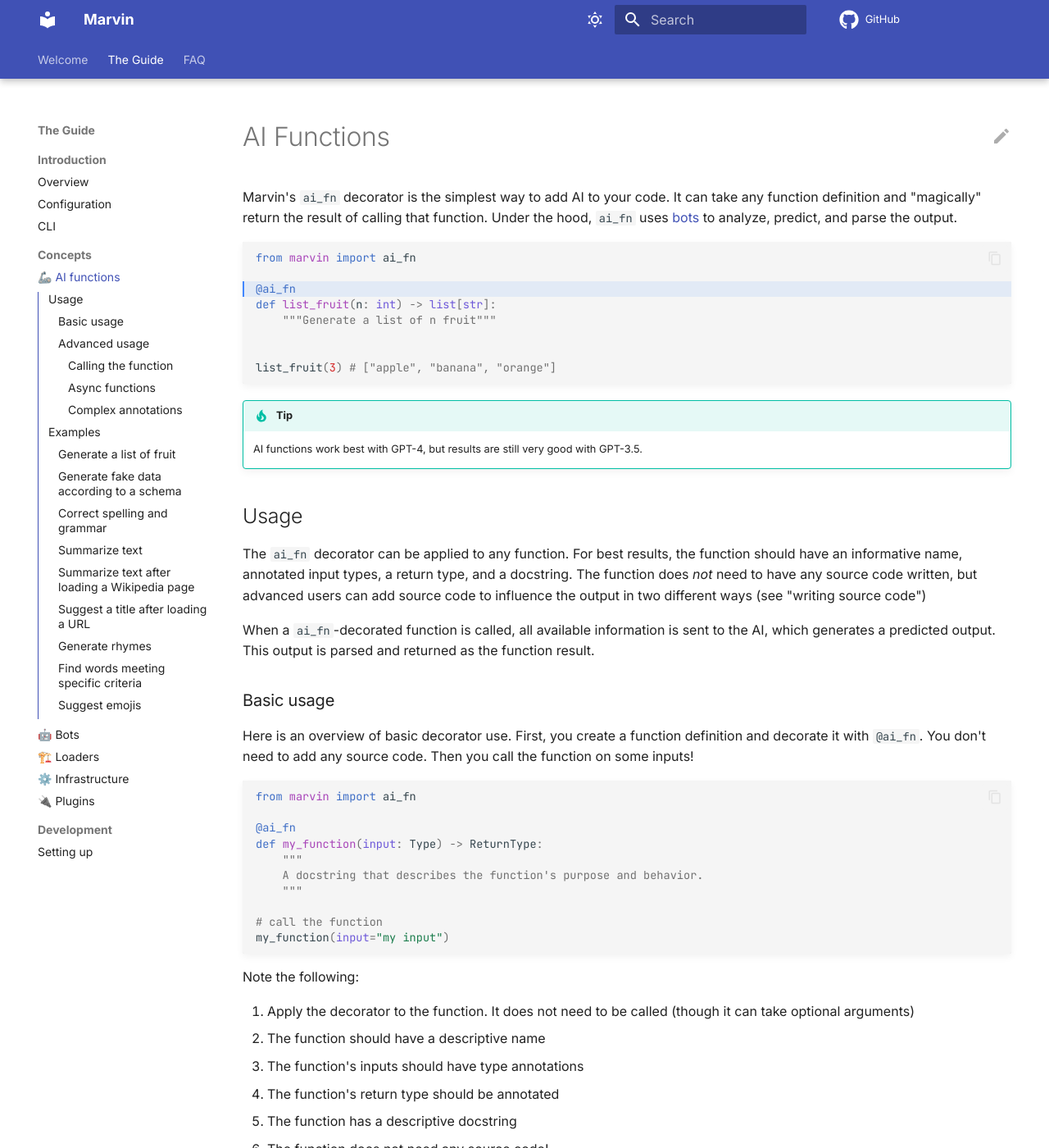
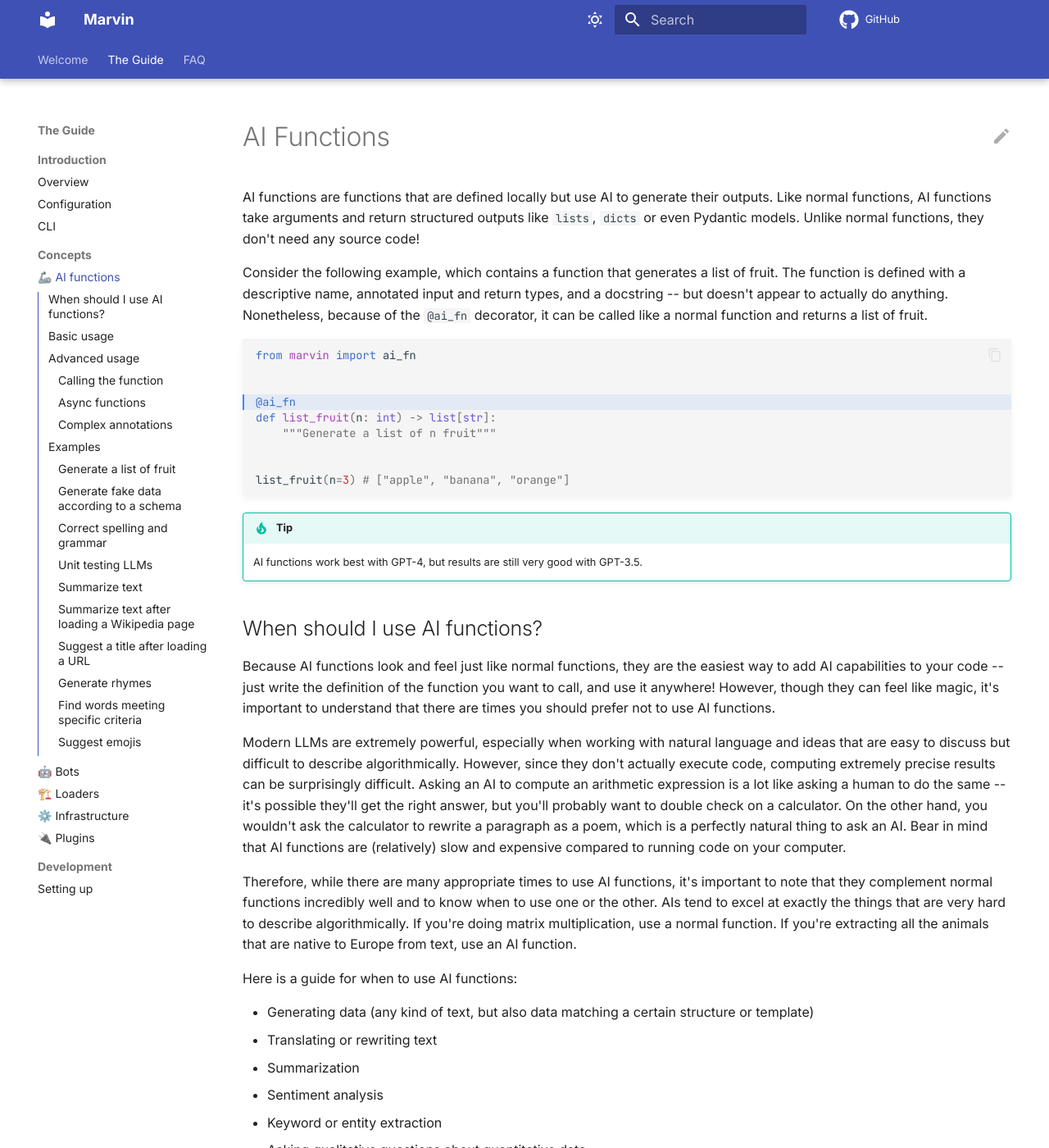
Before and after one commit to PrefectHQ/marvin, an MkDocs documentation site: the page built from docs/guide/ai_functions.md, in a window 1280 px wide and 1400 px high. Shown: the whole window at 82% size. Built offline with MkDocs 1.6.1 and Material for MkDocs 9.7.7, drawn with Linux system fonts in a browser that asks for light colours; comment, search, counter and statistics services are not loaded; some of the changed text lies outside the part shown.

Commit message:
Improve AI function docs

````diff
--- a/docs/guide/ai_functions.md
+++ b/docs/guide/ai_functions.md
@@ -1,31 +1,60 @@
 # AI Functions
 
-
-Marvin's `ai_fn` decorator is the simplest way to add AI to your code. It can take any function definition and "magically" return the result of calling that function. Under the hood, `ai_fn` uses [bots](bots.md) to analyze, predict, and parse the output.
+AI functions are functions that are defined locally but use AI to generate their outputs. Like normal functions, AI functions take arguments and return structured outputs like `lists`, `dicts` or even Pydantic models. Unlike normal functions, they don't need any source code!
 
 
-```python hl_lines="3"
+Consider the following example, which contains a function that generates a list of fruit. The function is defined with a descriptive name, annotated input and return types, and a docstring -- but doesn't appear to actually do anything. Nonetheless, because of the `@ai_fn` decorator, it can be called like a normal function and returns a list of fruit.
+
+```python hl_lines="4"
 from marvin import ai_fn
+
 
 @ai_fn
 def list_fruit(n: int) -> list[str]:
     """Generate a list of n fruit"""
 
 
-list_fruit(3) # ["apple", "banana", "orange"]
+list_fruit(n=3) # ["apple", "banana", "orange"]
 ```
-
 !!! tip
     AI functions work best with GPT-4, but results are still very good with GPT-3.5.
 
-## Usage
+## When should I use AI functions?
+Because AI functions look and feel just like normal functions, they are the easiest way to add AI capabilities to your code -- just write the definition of the function you want to call, and use it anywhere! However, though they can feel like magic, it's important to understand that there are times you should prefer not to use AI functions.
+
+
+Modern LLMs are extremely powerful, especially when working with natural language and ideas that are easy to discuss but difficult to describe algorithmically. However, since they don't actually execute code, computing extremely precise results can be surprisingly difficult. Asking an AI to compute an arithmetic expression is a lot like asking a human to do the same -- it's possible they'll get the right answer, but you'll probably want to double check on a calculator. On the other hand, you wouldn't ask the calculator to rewrite a paragraph as a poem, which is a perfectly natural thing to ask an AI. Bear in mind that AI functions are (relatively) slow and expensive compared to running code on your computer.
+
+Therefore, while there are many appropriate times to use AI functions, it's important to note that they complement normal functions incredibly well and to know when to use one or the other. AIs tend to excel at exactly the things that are very hard to describe algorithmically. If you're doing matrix multiplication, use a normal function. If you're extracting all the animals that are native to Europe from text, use an AI function.
+
+Here is a guide for when to use AI functions:
+
+- Generating data (any kind of text, but also data matching a certain structure or template)
+- Translating or rewriting text
+- Summarization
+- Sentiment analysis
+- Keyword or entity extraction
+- Asking qualitative questions about quantitative data
+- Fixing spelling or other errors
+- Generating outlines or action items
+- Transforming one data structure to another
+
+Here is a guide for when NOT to use AI functions:
+
+- The function is easy to write normally
+- You want to be able to debug the function
+- You require deterministic outputs
+- Precise math beyond basic arithmetic
+- You need any type of side effect or IO (AI functions are not "executed" in a traditional sense, so they can't interact with your computer or network)
+- The objective is TOO magic (you can't write an AI function to solve world hunger)
+
+
+## Basic usage
 
 The `ai_fn` decorator can be applied to any function. For best results, the function should have an informative name, annotated input types, a return type, and a docstring. The function does *not* need to have any source code written, but advanced users can add source code to influence the output in two different ways (see "writing source code")
 
 When a `ai_fn`-decorated function is called, all available information is sent to the AI, which generates a predicted output. This output is parsed and returned as the function result.
 
-### Basic usage
-Here is an overview of basic decorator use. First, you create a function definition and decorate it with `@ai_fn`. You don't need to add any source code. Then you call the function on some inputs!
 
 ```python
 from marvin import ai_fn
@@ -49,16 +78,16 @@
 5. The function has a descriptive docstring
 6. The function does not need any source code!
 
-### Advanced usage
+## Advanced usage
 
-#### Calling the function
+### Calling the function
 By default, the `ai_fn` decorator will call your function and supply the return value to the AI. For functions without source code, this obviously has no consequence. However, you can take advantage of this fact to influence the AI result by returning helpful or preprocessed outputs. Since the AI sees the source code as well as the return value, you can also influence it through comments.
 
 You can see this strategy used in the example that [summarizes text from Wikipedia](#summarize-text-from-wikipedia). In the example, the function takes in a page's title and uses it to load the page's content. The content is returned and used by the AI for summarization.
 
 To disable this behavior entirely, call the decorator as `@ai_fn(call_function=False)`.
 
-#### Async functions
+### Async functions
 The `ai_fn` decorator works with async functions.
 
 ```python
@@ -71,7 +100,7 @@
 await f(5)
 ```
 
-#### Complex annotations
+### Complex annotations
 Annotations don't have to be types; they can be complex objects or even string descriptions. For inputs, the annotation is transmitted to the AI as-is. Return annotations are processed through Marvin's `ResponseFormatter` mechanism, which puts extra emphasis on compliance. This means you can supply complex instructions in your return annotation. However, note that you must include the word `json` in order for Marvin to automatically parse the result into native objects!
 
 Therefore, consider these two approaches to defining an output:
@@ -154,6 +183,27 @@
 fix_sentence("he go to mcdonald and buy burg") # "He goes to McDonald's and buys a burger."
 ```
 
+### Unit testing LLMs
+One of the difficulties of building an AI library is unit testing it! While it's possible to make LLM outputs deterministic by setting the temperature to zero, a small change to a prompt could result in very different outputs. Therefore, we want a way to assert that an LLM's output is "approximately equal" to an expected value.
+
+This example is actually used by Marvin itself! See `marvin.utilities.tests.assert_llm()`.
+
+```python
+@ai_fn()
+def assert_llm(output: Any, expectation: Any) -> bool:
+    """
+    Given the `output` of an LLM and an expectation, determines whether the
+    output satisfies the expectation.
+
+    For example:
+        `assert_llm(5, "output == 5")` will return `True`
+        `assert_llm(5, 4)` will return `False`
+        `assert_llm(["red", "orange"], "a list of colors")` will return `True`
+        `assert_llm(["red", "house"], "a list of colors")` will return `False`
+    """
+
+assert_llm('Hello, how are you?', expectation='Hi there') # True
+```
 ### Summarize text
 
 This function takes any text and summarizes it. See the next example for a
````
